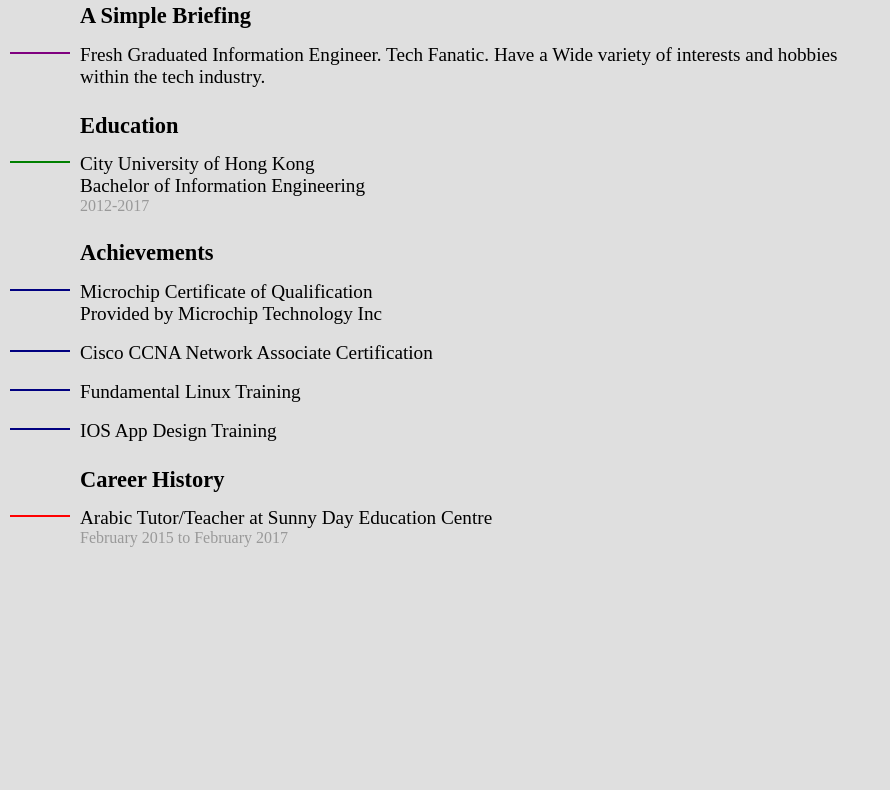
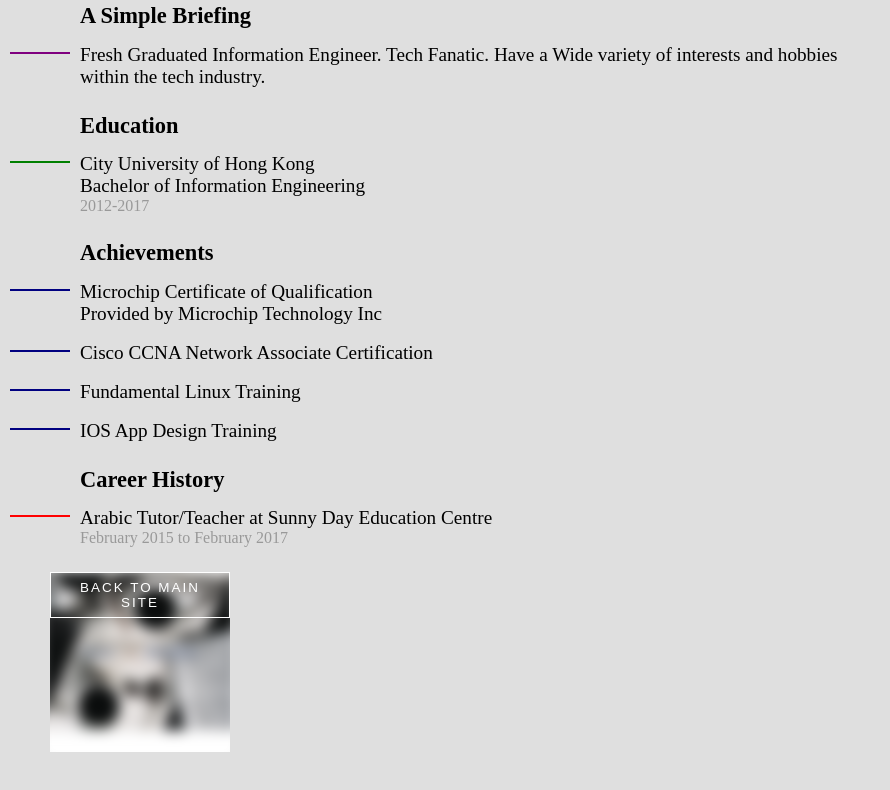
Before and after one commit to yessur3808/curly, a plain HTML site: page resumee.html in a window 1280 px wide. Shown: the part 164-954 px from the top of the page, without its empty margins (0-890 px from the left). Before the commit the page ends 800 px from the top, so only its background shows below. Drawn offline with Linux system fonts and the light colour scheme; a web font is replaced by a local one.

Commit message:
Update resumee.html

```diff
--- a/resumee.html
+++ b/resumee.html
@@ -12,7 +12,53 @@
 
     <link href='css/resumee.css' media='screen,print' rel='stylesheet' type='text/css' />
 
+	<style type="text/css">
 
+.hip {
+  display: inline-block;
+  height: 180px;
+  width: 180px;
+  overflow: hidden;
+  position: relative;
+  text-align: center;
+}
+.hip:after {
+  content: '';
+  display: inline-block;
+  vertical-align: middle;
+  height: 100%;
+}
+.hip:hover img {
+  -webkit-filter: blur(0);
+}
+.hip:hover button {
+  background: rgba(0, 0, 0, 0.5);
+  -webkit-filter: blur(0);
+}
+.hip img {
+  -webkit-filter: grayscale(0.5) blur(7px);
+  position: absolute;
+  z-index: 5;
+  top: -10px;
+  left: -10px;
+  width: 200px;
+  height: 200px;
+}
+.hip button {
+  background-color: transparent;
+  border: 1px solid white;
+  color: white;
+  font-weight: 400;
+  letter-spacing: 2px;
+  padding: .5em 1em;
+  position: relative;
+  z-index: 10;
+  vertical-align: middle;
+  text-transform: uppercase;
+  font-size: .7em;
+}
+
+	</style>
 
 
     <script type="text/javascript">
@@ -129,7 +175,10 @@
       </div-->
 
 
-
+<div class='hip'>
+  <img onclick="location.href='index.html'" src='Pics/Y.png' />
+  <button onclick="location.href='index.html'">Back to Main Site</button>
+</div>
 
     </div>
   </body>
```
